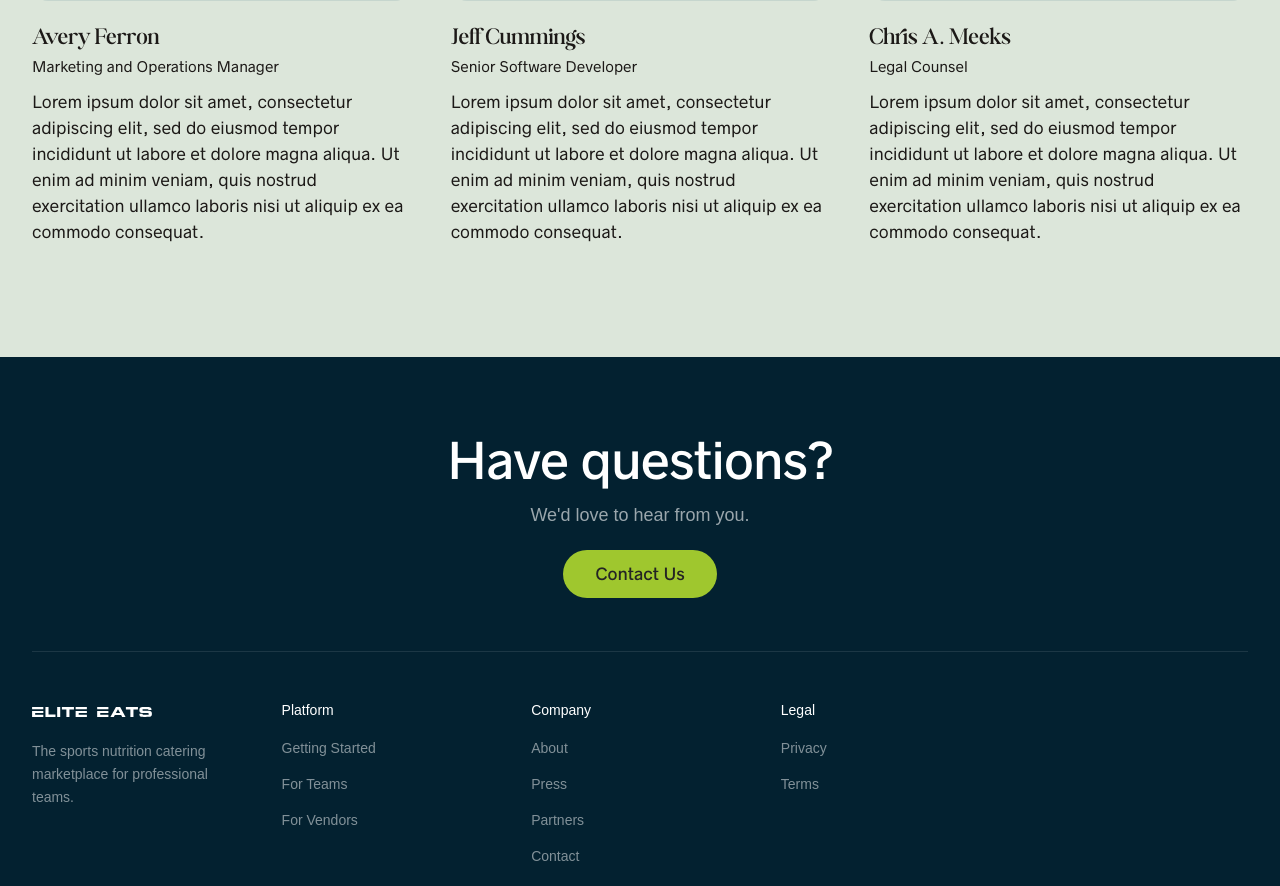
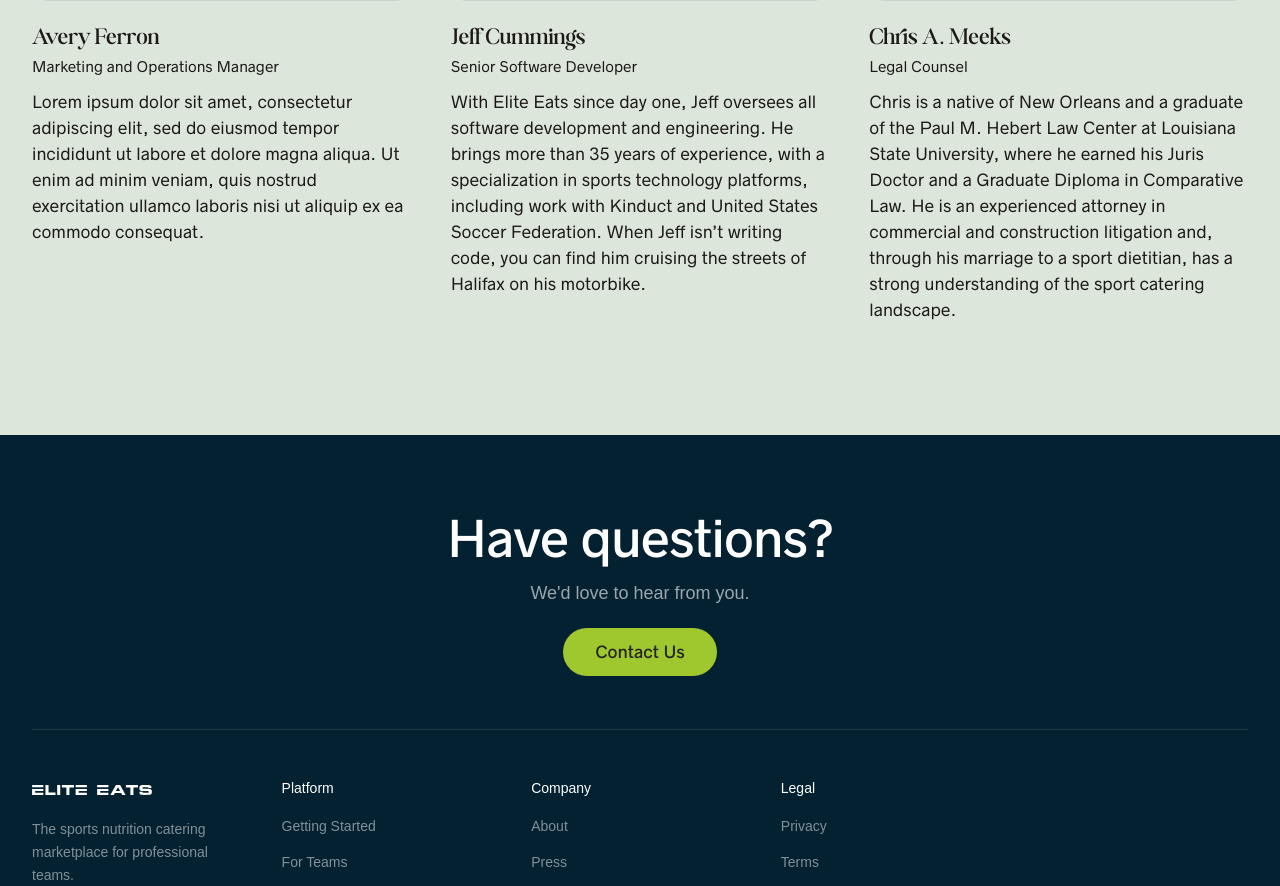
Before and after one commit to ajferron/elite-eats, a Next.js app: page /about in a window 1280 px wide. Shown: the part 3018-3904 px from the top of the page. Built offline with nearby package versions, Linux system fonts and the light colour scheme.

Commit message:
update team bios

```diff
--- a/src/components/AboutTeam.tsx
+++ b/src/components/AboutTeam.tsx
@@ -17,12 +17,12 @@ const team = [
   {
     name: "Jeff Cummings",
     title: "Senior Software Developer",
-    bio: "Lorem ipsum dolor sit amet, consectetur adipiscing elit, sed do eiusmod tempor incididunt ut labore et dolore magna aliqua. Ut enim ad minim veniam, quis nostrud exercitation ullamco laboris nisi ut aliquip ex ea commodo consequat.",
+    bio: "With Elite Eats since day one, Jeff oversees all software development and engineering. He brings more than 35 years of experience, with a specialization in sports technology platforms, including work with Kinduct and United States Soccer Federation. When Jeff isn’t writing code, you can find him cruising the streets of Halifax on his motorbike.",
   },
   {
     name: "Chris A. Meeks",
     title: "Legal Counsel",
-    bio: "Lorem ipsum dolor sit amet, consectetur adipiscing elit, sed do eiusmod tempor incididunt ut labore et dolore magna aliqua. Ut enim ad minim veniam, quis nostrud exercitation ullamco laboris nisi ut aliquip ex ea commodo consequat.",
+    bio: "Chris is a native of New Orleans and a graduate of the Paul M. Hebert Law Center at Louisiana State University, where he earned his Juris Doctor and a Graduate Diploma in Comparative Law. He is an experienced attorney in commercial and construction litigation and, through his marriage to a sport dietitian, has a strong understanding of the sport catering landscape.",
   },
 ];
 
```
